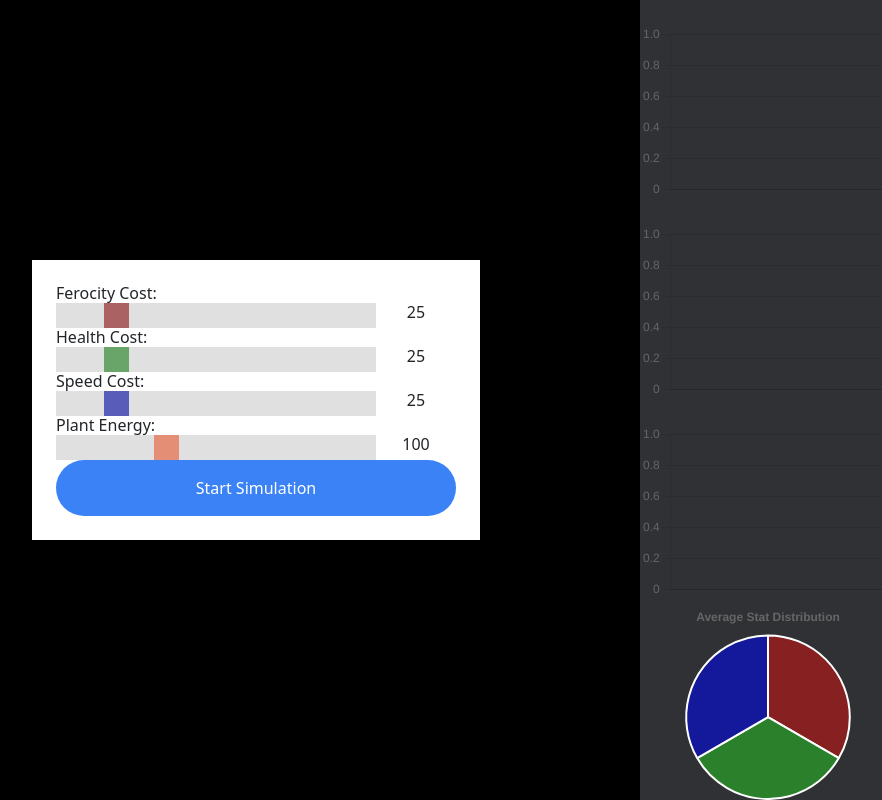
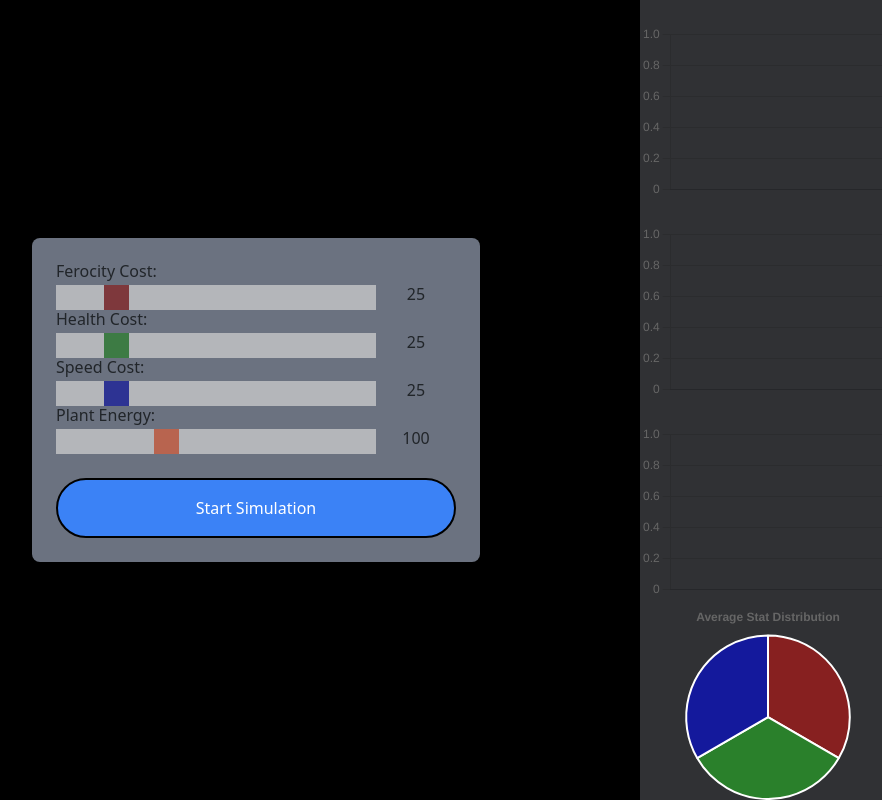
Before and after one commit to JPR3/EvoSim, a plain HTML site: page index.html in a window 1280 px wide. Shown: the whole page, without its empty margins (384-1266 px from the left). Drawn offline with nearby package versions, Linux system fonts and the light colour scheme.

Commit message:
Made the settings look marginally better

```diff
--- a/index.html
+++ b/index.html
@@ -77,29 +77,29 @@
 
     <div id="content">
         <div class="fixed inset-0 flex items-center justify-center" id="settingsEl">
-            <div class="bg-white max-w-md w-full p-6">
-                <h1>Ferocity Cost:</h1>
+            <div class="bg-gray-500 max-w-md w-full p-6 rounded-lg">
+                <h1 class="mb-1">Ferocity Cost:</h1>
                 <div class="slidecontainer">
                     <input type="range" min="1" max="150" value="25" class="slider" id="fRange">
                     <h2 class="sliderDisplay" id="fDisplay">25</h2>
                 </div>
-                <h1>Health Cost:</h1>
+                <h1 class="mb-1">Health Cost:</h1>
                 <div class="slidecontainer">
                     <input type="range" min="1" max="150" value="25" class="slider" id="hRange">
                     <h2 class="sliderDisplay" id="hDisplay">25</h2>
                 </div>
-                <h1>Speed Cost:</h1>
+                <h1 class="mb-1">Speed Cost:</h1>
                 <div class="slidecontainer">
                     <input type="range" min="1" max="150" value="25" class="slider" id="sRange">
                     <h2 class="sliderDisplay" id="sDisplay">25</h2>
                 </div>
-                <h1>Plant Energy:</h1>
-                <div class="slidecontainer">
+                <h1 class="mb-1">Plant Energy:</h1>
+                <div class="slidecontainer mb-4">
                     <input type="range" min="25" max="250" value="100" class="slider" id="pRange">
                     <h2 class="sliderDisplay" id="pDisplay">100</h2>
                 </div>
                 <div>
-                    <button class="bg-blue-500 text-white w-full py-3 rounded-full" id="startBtn">Start Simulation</button>
+                    <button class="bg-blue-500 text-white w-full py-3 rounded-full border-2 border-black" id="startBtn">Start Simulation</button>
                 </div>
             </div>
         </div>
--- a/sim.js
+++ b/sim.js
@@ -3,8 +3,6 @@
     Fix the lag bug
     Display creature attributes when clicked
     Change sim attributes
-        Center settings within canvas
-        Make it look good
         Able to reset to this screen and start again
     Make page work at 100% zoom lmao
         How to determine width of what page would be at 100% zoom?
```
